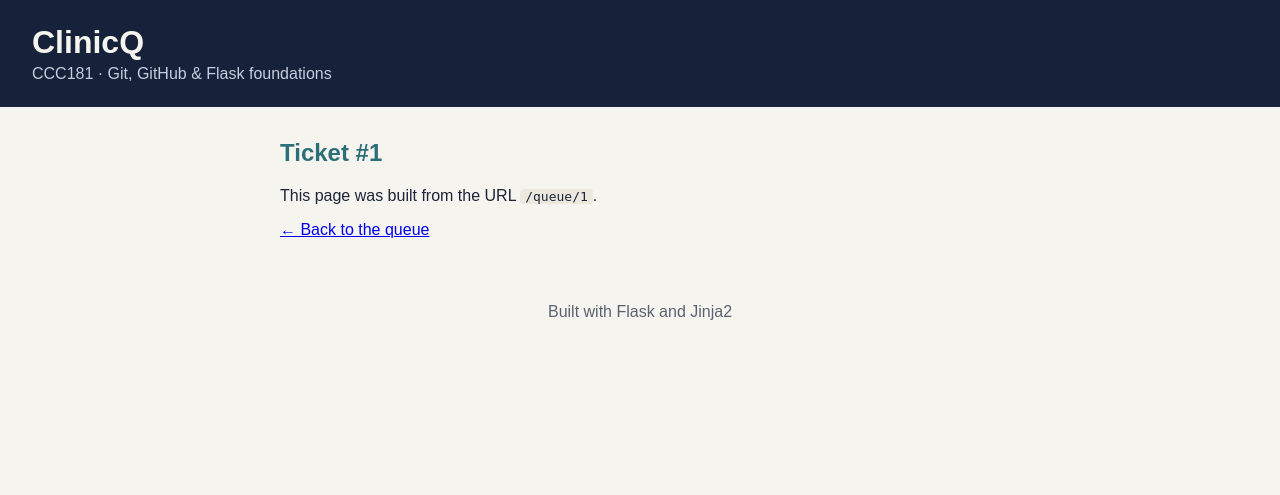
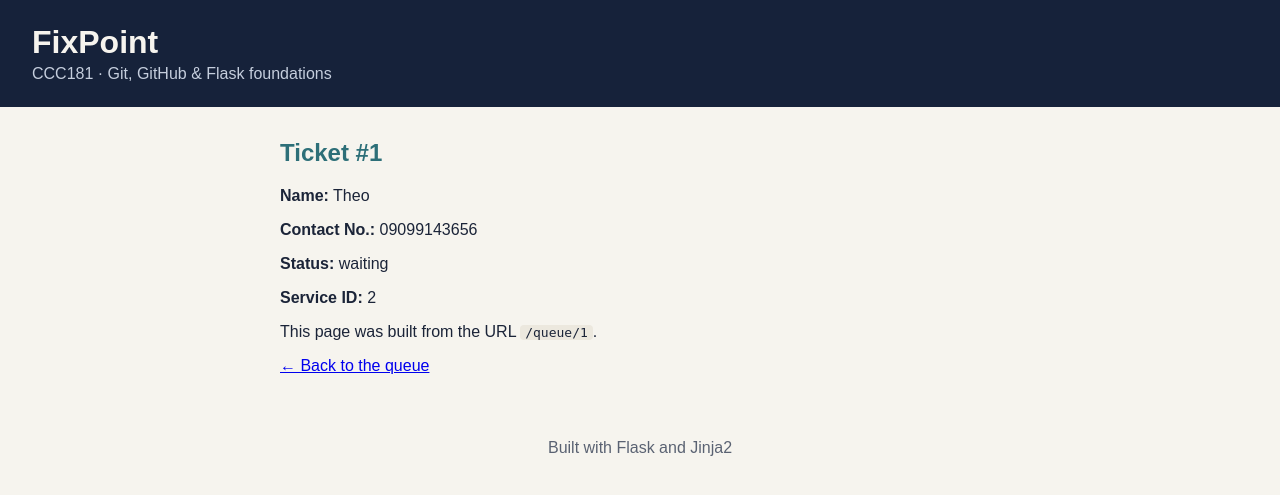
Before and after one commit to Pintakasi/CCC181, a Flask app: page /queue/1 in a window 1280 px wide. Shown: the top 495 px of the page. Run offline with Flask 3, Linux system fonts and the light colour scheme.

Commit message:
Set up FixPoint form the Week 2 starter (#1)

```diff
--- a/my-app/app.py
+++ b/my-app/app.py
@@ -4,12 +4,38 @@ Run it with:
     flask --app app run --debug
 then open http://127.0.0.1:5000
 """
-from flask import Flask, render_template
+from flask import Flask, abort, render_template
 
 app = Flask(__name__)
 
 # Sample data for the demo. A real app would load this from a database later.
-TICKETS = [12, 13, 14]
+SERVICES = [
+    {"id": 0, "name": "Device Checkup"},
+    {"id": 1, "name": "Screen Replacement"},
+    {"id": 2, "name": "Battery Replacement"},
+    {"id": 3, "name": "Charging Port Repair"},
+    {"id": 4, "name": "LCD and Touchscreen Repair"},
+    {"id": 5, "name": "Camera Repair or Replacement"},
+    {"id": 6, "name": "Speaker and Microphone Repair"},
+    {"id": 7, "name": "Power Button and Volume Button Repair"},
+    {"id": 8, "name": "Water Damage Repair"},
+    {"id": 9, "name": "Motherboard Repair"},
+]
+
+# Each ticket: number, name, email, service_id, status
+# status is one of: waiting, called, served, no-show
+TICKETS = [
+    {"ticket_id": 1, "name": "Theo", "Contact No.": "09099143656", "service_id": 2, "status": "waiting"},
+    {"ticket_id": 2, "name": "Jian", "Contact No.": "09353660678", "service_id": 9, "status": "called"},
+    {"ticket_id": 3, "name": "Rey", "Contact No.": "09353560634", "service_id": 1, "status": "called"},
+]
+
+
+def get_ticket_by_id(ticket_id):
+    for ticket in TICKETS:
+        if ticket["ticket_id"] == ticket_id:
+            return ticket
+    return None
 
 
 @app.route("/")
@@ -21,8 +47,10 @@ def index():
 
 @app.route("/queue/<int:ticket_id>")
 def ticket(ticket_id):
-    # <int:ticket_id> only matches numbers, so /queue/abc returns 404.
-    return render_template("ticket.html", ticket_id=ticket_id)
+    ticket_data = get_ticket_by_id(ticket_id)
+    if ticket_data is None:
+        abort(404)
+    return render_template("ticket.html", ticket=ticket_data)
 
 
 @app.route("/hello")
--- a/my-app/templates/base.html
+++ b/my-app/templates/base.html
@@ -3,13 +3,13 @@
 <head>
   <meta charset="utf-8">
   <meta name="viewport" content="width=device-width, initial-scale=1">
-  <title>{% block title %}ClinicQ{% endblock %}</title>
+  <title>{% block title %}FixPoint{% endblock %}</title>
   {# Link static files with url_for instead of hard-coding paths #}
   <link rel="stylesheet" href="{{ url_for('static', filename='css/style.css') }}">
 </head>
 <body>
   <header>
-    <h1><a href="{{ url_for('index') }}">ClinicQ</a></h1>
+    <h1><a href="{{ url_for('index') }}">FixPoint</a></h1>
     <p class="tagline">CCC181 · Git, GitHub &amp; Flask foundations</p>
   </header>
 
--- a/my-app/templates/ticket.html
+++ b/my-app/templates/ticket.html
@@ -1,9 +1,13 @@
 {% extends "base.html" %}
 
-{% block title %}Ticket #{{ ticket_id }} · ClinicQ{% endblock %}
+{% block title %}Ticket #{{ ticket['ticket_id'] }} · FixPoint{% endblock %}
 
 {% block content %}
-  <h2>Ticket #{{ ticket_id }}</h2>
-  <p>This page was built from the URL <code>/queue/{{ ticket_id }}</code>.</p>
+  <h2>Ticket #{{ ticket['ticket_id'] }}</h2>
+  <p><strong>Name:</strong> {{ ticket['name'] }}</p>
+  <p><strong>Contact No.:</strong> {{ ticket['Contact No.'] }}</p>
+  <p><strong>Status:</strong> {{ ticket['status'] }}</p>
+  <p><strong>Service ID:</strong> {{ ticket['service_id'] }}</p>
+  <p>This page was built from the URL <code>/queue/{{ ticket['ticket_id'] }}</code>.</p>
   <p><a href="{{ url_for('index') }}">&larr; Back to the queue</a></p>
 {% endblock %}
```
Also changed, not shown: my-app/templates/index.html (+6 -2 lines), 1 other file.
